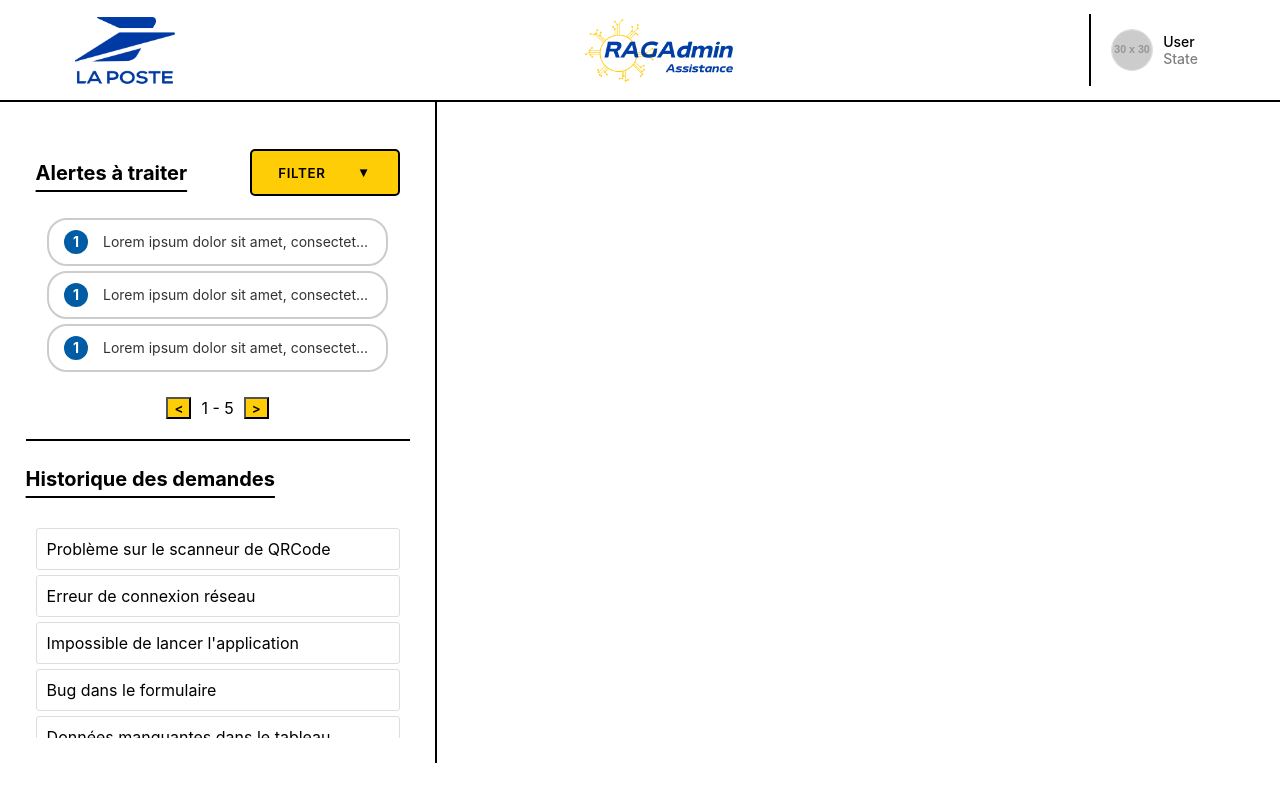
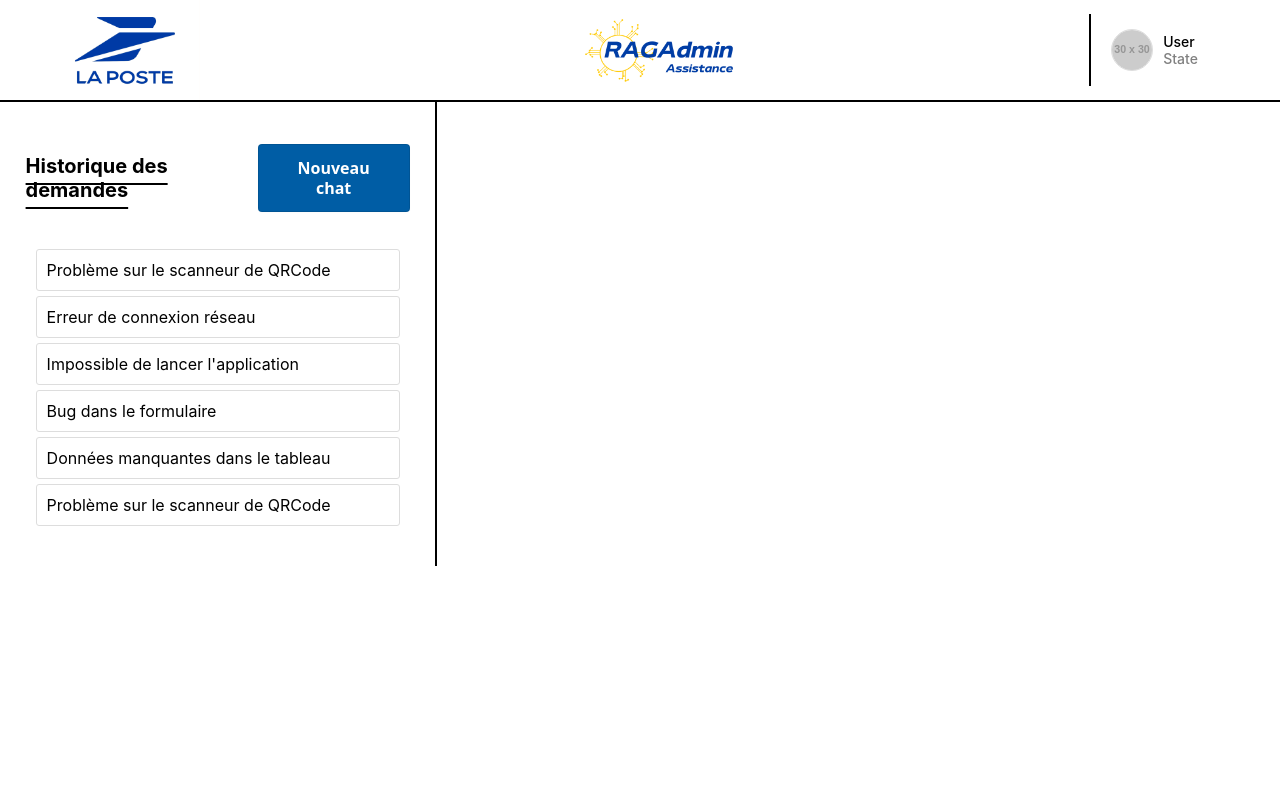
Before and after one commit to Mohamed-hub16/RAGAdmin-WebApp, a React (Create React App) app in the folder rag-webapp/: page /login in a window 1280 px wide. Both pictures are taken after typing "Sample", "Sample" into the empty fields and a click on the button "Se Connecter". Built offline with nearby package versions, Linux system fonts and the light colour scheme.

Commit message:
feat: new chat button and remove alert container

```diff
--- a/rag-webapp/src/components/main-interface/Main.tsx
+++ b/rag-webapp/src/components/main-interface/Main.tsx
@@ -1,5 +1,4 @@
 import Header from "./header/Header";
-import {Alerts} from "./alerts/Alerts";
 import "../../css/main-interface/main.css"
 import {Historical} from "./historical/Historical";
 
@@ -8,7 +7,6 @@
         <>
             <Header/>
             <div className="left-side">
-                <Alerts/>
                 <Historical/>
             </div>
         </>
--- a/rag-webapp/src/components/main-interface/alerts/Alerts.tsx
+++ /dev/null
@@ -1,96 +0,0 @@
-import React, { useRef, useState, useEffect } from "react";
-import "../../../css/main-interface/alerts.css";
-
-export function Alerts() {
-    const filterButtonRef = useRef<HTMLButtonElement | null>(null);
-    const filterContainerRef = useRef<HTMLDivElement | null>(null);
-
-    const [filtersActive, setFiltersActive] = useState(false);
-    const [isAnyFilterChecked, setIsAnyFilterChecked] = useState(false);
-
-    const toggleFilters = (e: React.MouseEvent<HTMLButtonElement>) => {
-        e.stopPropagation();
-        setFiltersActive(!filtersActive);
-    };
-
-    useEffect(() => {
-        const handleClickOutside = () => {
-            setFiltersActive(false);
-        };
-
-        window.addEventListener("click", handleClickOutside);
-
-        return () => {
-            window.removeEventListener("click", handleClickOutside);
-        };
-    }, []);
-
-    const handleFilterClick = (e: React.MouseEvent<HTMLDivElement>) => {
-        e.stopPropagation();
-    };
-
-    const handleCheckboxChange = () => {
-        const inputs = filterContainerRef.current?.querySelectorAll<HTMLInputElement>("input");
-        const isChecked = Array.from(inputs || []).some((input) => input.checked);
-        setIsAnyFilterChecked(isChecked);
-    };
-
-    return (
-        <div className="alerts-container">
-            <div className="alert-start">
-                <h4 className="alert-h4">Alertes à traiter</h4>
-                <div className="filters-container">
-                    <button
-                        id="filter-button"
-                        className={`button ${isAnyFilterChecked ? "button--highlight" : ""}`}
-                        ref={filterButtonRef}
-                        onClick={toggleFilters}
-                    >
-                        Filter
-                    </button>
-                    <div
-                        id="filter-container"
-                        className={`filters ${filtersActive ? "filters--active" : ""}`}
-                        ref={filterContainerRef}
-                        onClick={handleFilterClick}
-                    >
-                        <ul className="filters__list">
-                            <li>
-                                <input id="f1" type="checkbox" onChange={handleCheckboxChange} />
-                                <label htmlFor="f1">Filter 1</label>
-                            </li>
-                            <li>
-                                <input id="f2" type="checkbox" onChange={handleCheckboxChange} />
-                                <label htmlFor="f2">Filter 2</label>
-                            </li>
-                            <li>
-                                <input id="f3" type="checkbox" onChange={handleCheckboxChange} />
-                                <label htmlFor="f3">Filter 3</label>
-                            </li>
-                        </ul>
-                    </div>
-                </div>
-            </div>
-            <div className="alert-div">
-                <div className="alerts-block">
-                    <span className="priority-number">1</span>
-                    <span className="alert-message">Lorem ipsum dolor sit amet, consectetur adipiscing elit. Praesent ac dui nunc. Nunc iaculis turpis sit amet libero vehicula, rhoncus dapibus erat maximus. Mauris sed odio ante. Aenean sagittis vehicula vulputate. Phasellus aliquet non purus id pharetra. Duis gravida urna vel ullamcorper venenatis. Nulla viverra eu lorem sagittis dignissim.</span>
-                </div>
-                <div className="alerts-block">
-                    <span className="priority-number">1</span>
-                    <span className="alert-message">Lorem ipsum dolor sit amet, consectetur adipiscing elit. Praesent ac dui nunc. Nunc iaculis turpis sit amet libero vehicula, rhoncus dapibus erat maximus. Mauris sed odio ante. Aenean sagittis vehicula vulputate. Phasellus aliquet non purus id pharetra. Duis gravida urna vel ullamcorper venenatis. Nulla viverra eu lorem sagittis dignissim.</span>
-                </div>
-                <div className="alerts-block">
-                    <span className="priority-number">1</span>
-                    <span className="alert-message">Lorem ipsum dolor sit amet, consectetur adipiscing elit. Praesent ac dui nunc. Nunc iaculis turpis sit amet libero vehicula, rhoncus dapibus erat maximus. Mauris sed odio ante. Aenean sagittis vehicula vulputate. Phasellus aliquet non purus id pharetra. Duis gravida urna vel ullamcorper venenatis. Nulla viverra eu lorem sagittis dignissim.</span>
-                </div>
-
-                <div className="pagination-button">
-                    <button className="back-button">{"<"}</button>
-                    <span className="actual-page">1 - 5</span>
-                    <button className="next-button">{">"}</button>
-                </div>
-            </div>
-        </div>
-    );
-}
--- a/rag-webapp/src/components/main-interface/historical/Historical.tsx
+++ b/rag-webapp/src/components/main-interface/historical/Historical.tsx
@@ -20,7 +20,10 @@
 
     return (
         <div className="historical-container">
-            <h4 className="historical-h4">Historique des demandes</h4>
+            <div className="historical-header">
+                <h4 className="historical-h4">Historique des demandes</h4>
+                <button className="new-chat-button">Nouveau chat</button>
+            </div>
             <div className="historical-chats">
                 {chats.map((chat, index) => (
                     <div
--- a/rag-webapp/src/css/main-interface/alerts.css
+++ /dev/null
@@ -1,171 +0,0 @@
-.alerts-container {
-    width: 100%;
-    height: 100%;
-    justify-content: center;
-    align-items: center;
-    padding-bottom: 20px;
-    border-bottom: 2px solid black;
-}
-
-.alert-div {
-    display: flex;
-    flex-direction: column;
-    justify-content: center;
-    align-items: center;
-}
-
-.alert-start {
-    display: flex;
-    justify-content: space-between;
-    align-items: center;
-    padding: 5px 10px;
-    height: 80px;
-    position: relative;
-}
-
-.alert-h4 {
-    color: black;
-    font-family: Inter, sans-serif;
-    font-size: 20px;
-    font-weight: bold;
-    text-decoration: underline;
-    text-underline-offset: 10px;
-}
-
-.filters-container {
-    display: flex;
-    align-items: center;
-    position: relative;
-}
-
-ul {
-    list-style: none;
-}
-
-label {
-    cursor: pointer;
-}
-
-ul, li {
-    margin: 0;
-    padding: 0;
-}
-
-li {
-    padding: 0.5em;
-}
-
-.filters {
-    width: 150px;
-    box-shadow: 0 0 0.5em 0 rgba(0, 0, 0, 0.3);
-    padding: 1.5em;
-    background: white;
-    z-index: 1000;
-    border-radius: 5px;
-    display: none;
-    position: absolute;
-    top: 100%;
-}
-
-.filters.filters--active {
-    display: block;
-}
-
-.filters__list li {
-    display: flex;
-    align-items: center;
-    user-select: none;
-    padding-bottom: 1em;
-    line-height: 0;
-}
-
-.filters__list li:last-child {
-    padding-bottom: 0;
-}
-
-input[type="checkbox"] {
-    margin-right: 0.5em;
-}
-
-.button {
-    background: #ffcd05;
-    padding: 1em 2em;
-    text-transform: uppercase;
-    font-weight: 600;
-    font-family: Inter, sans-serif;
-    letter-spacing: 0.05em;
-    border: 2px solid black;
-    border-radius: 5px;
-    outline: 0;
-    text-align: left;
-    min-width: 150px;
-    display: inline-flex;
-    justify-content: space-between;
-    color: black;
-    cursor: pointer;
-}
-
-.button::after {
-    font-family: sans-serif;
-    content: "▼";
-    padding-left: 0.5em;
-}
-
-.button--highlight::after {
-    content: "✓";
-}
-
-.alerts-block {
-    display: flex;
-    align-items: center;
-    gap: 15px;
-    border: 2px solid #ccc;
-    border-radius: 20px;
-    padding: 10px 15px;
-    margin-bottom: 5px;
-    background-color: white;
-    width: 80%;
-}
-
-.priority-number {
-    background-color: #005da5;
-    color: white;
-    font-weight: bold;
-    border-radius: 50%;
-    display: flex;
-    align-items: center;
-    justify-content: center;
-    width: 24px;
-    height: 24px;
-    font-size: 14px;
-}
-
-.alert-message {
-    font-size: 14px;
-    color: #333;
-    white-space: nowrap;
-    overflow: hidden;
-    text-overflow: ellipsis;
-    flex: 1;
-}
-
-.pagination-button {
-    margin-top: 20px;
-    display: flex;
-    align-items: center;
-    gap: 10px;
-}
-
-.back-button,
-.next-button {
-    background: #ffcd05;
-    text-transform: uppercase;
-    font-weight: 600;
-    font-family: Inter, sans-serif;
-    outline: 0;
-    text-align: center;
-    display: inline-flex;
-    justify-content: space-between;
-    color: black;
-    cursor: pointer;
-}
--- a/rag-webapp/src/css/main-interface/historical.css
+++ b/rag-webapp/src/css/main-interface/historical.css
@@ -4,6 +4,15 @@
     width: 100%;
     height: 100%;
     position: relative;
+}
+
+.historical-header {
+    display: flex;
+    flex-direction: row;
+    align-items: center;
+    justify-content: space-between;
+    width: 100%;
+    margin-bottom: 10px;
 }
 
 .historical-h4 {
@@ -15,8 +24,55 @@
     text-underline-offset: 10px;
 }
 
+.new-chat-button {
+    align-items: center;
+    background-color: #005DA5;
+    border: 1px solid rgba(0, 0, 0, 0.1);
+    border-radius: .25rem;
+    box-shadow: rgba(0, 0, 0, 0.02) 0 1px 3px 0;
+    box-sizing: border-box;
+    color: white;
+    cursor: pointer;
+    display: inline-flex;
+    font-family: system-ui,-apple-system,system-ui,"Helvetica Neue",Helvetica,Arial,sans-serif;
+    font-size: 16px;
+    font-weight: 600;
+    justify-content: center;
+    line-height: 1.25;
+    margin: 0;
+    min-height: 3rem;
+    padding: calc(.875rem - 1px) calc(1.5rem - 1px);
+    position: relative;
+    text-decoration: none;
+    transition: all 250ms;
+    user-select: none;
+    -webkit-user-select: none;
+    touch-action: manipulation;
+    vertical-align: baseline;
+    width: auto;
+}
+
+.new-chat-button:hover,
+.new-chat-button:focus {
+    border-color: rgba(0, 0, 0, 0.15);
+    box-shadow: rgba(0, 0, 0, 0.1) 0 4px 12px;
+    color: #005DA5;
+    background-color: #FFCD05;
+}
+
+.new-chat-button:hover {
+    transform: translateY(-1px);
+}
+
+.new-chat-button:active {
+    background-color: #F0F0F1;
+    border-color: rgba(0, 0, 0, 0.15);
+    box-shadow: rgba(0, 0, 0, 0.06) 0 2px 4px;
+    color: rgba(0, 0, 0, 0.65);
+    transform: translateY(0);
+}
+
 .historical-chats {
-    max-height: 200px;
     overflow-y: auto;
     padding: 10px;
 }
--- a/rag-webapp/src/css/main-interface/main.css
+++ b/rag-webapp/src/css/main-interface/main.css
@@ -3,4 +3,5 @@
     width: 30%;
     border-right: black solid 2px;
     padding: 2%;
+    height: calc(100% - 80px);
 }
```
